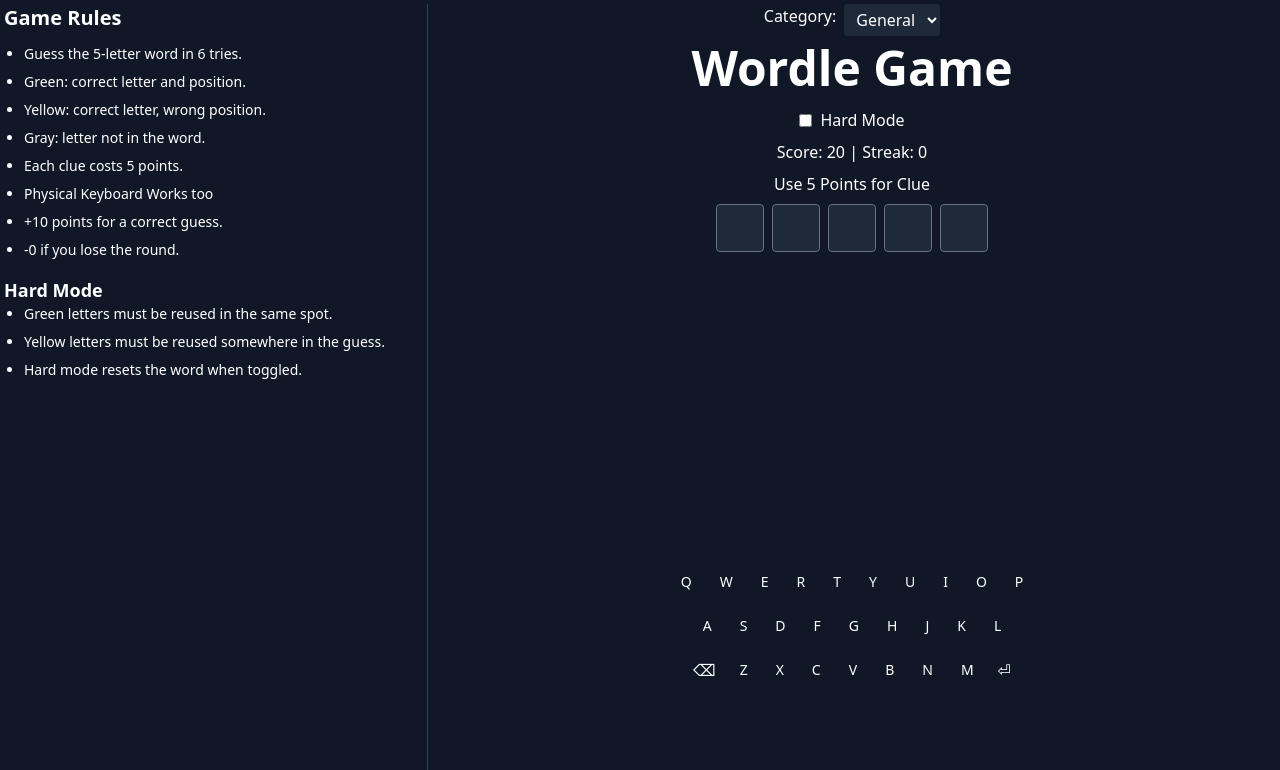
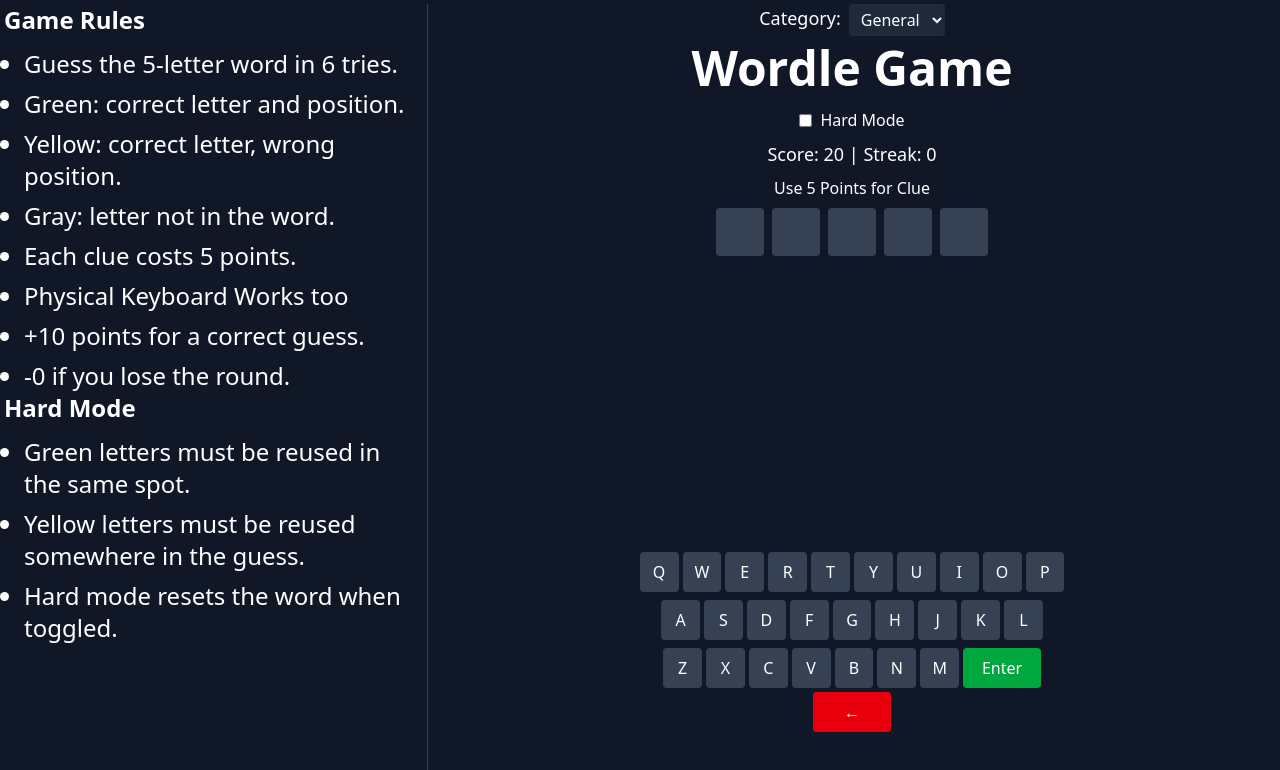
Before and after one commit to MansoorShaik02/Wordle_Game, a React (Vite) app: page / in a window 1280 px wide. Shown: the top 770 px of the page. Built offline with nearby package versions, Linux system fonts and the light colour scheme.

Commit message:
version 0.2

```diff
--- a/src/App.jsx
+++ b/src/App.jsx
@@ -205,29 +205,37 @@
           showRules ? "block" : "hidden"
         } lg:block`}
       >
-        <h2 className="text-xl font-bold mb-3">Game Rules</h2>
-        <ul className="text-sm list-disc pl-5 space-y-2">
-          <li>Guess the 5-letter word in 6 tries.</li>
-          <li>Green: correct letter and position.</li>
-          <li>Yellow: correct letter, wrong position.</li>
-          <li>Gray: letter not in the word.</li>
-          <li>Each clue costs 5 points.</li>
-          <li>Physical Keyboard Works too</li>
-          <li>+10 points for a correct guess.</li>
-          <li>-0 if you lose the round.</li>
+        <h2 className="text-xl lg:text-2xl font-bold mb-3">Game Rules</h2>
+        <ul className="text-xl lg:text-base list-disc pl-5 space-y-2">
+          <li className="lg:text-2xl">Guess the 5-letter word in 6 tries.</li>
+          <li className="lg:text-2xl">Green: correct letter and position.</li>
+          <li className="lg:text-2xl">
+            Yellow: correct letter, wrong position.
+          </li>
+          <li className="lg:text-2xl">Gray: letter not in the word.</li>
+          <li className="lg:text-2xl">Each clue costs 5 points.</li>
+          <li className="lg:text-2xl">Physical Keyboard Works too</li>
+          <li className="lg:text-2xl">+10 points for a correct guess.</li>
+          <li className="lg:text-2xl">-0 if you lose the round.</li>
         </ul>
-        <h3 className="text-lg font-semibold mt-4">Hard Mode</h3>
-        <ul className="text-sm list-disc pl-5 space-y-2">
-          <li>Green letters must be reused in the same spot.</li>
-          <li>Yellow letters must be reused somewhere in the guess.</li>
-          <li>Hard mode resets the word when toggled.</li>
+        <h3 className="text-xl lg:text-2xl font-bold mb-3">Hard Mode</h3>
+        <ul className="text-sm lg:text-base list-disc pl-5 space-y-2">
+          <li className="lg:text-2xl">
+            Green letters must be reused in the same spot.
+          </li>
+          <li className="lg:text-2xl">
+            Yellow letters must be reused somewhere in the guess.
+          </li>
+          <li className="lg:text-2xl">
+            Hard mode resets the word when toggled.
+          </li>
         </ul>
       </div>
 
       {/* Right Panel - Game */}
       <div className="lg:w-2/3 w-full flex flex-col items-center">
         <div className="w-full flex justify-center mb-2">
-          <label className="mr-2 font-medium">Category:</label>
+          <label className="mr-2 font-medium lg:text-lg">Category:</label>
           <select
             value={category}
             onChange={(e) => {
@@ -260,9 +268,10 @@
           <span>Hard Mode</span>
         </label>
 
-        <p className="mb-2">
+        <p className="mb-2 lg:text-lg">
           Score: {score} | Streak: {streak}
         </p>
+
         <button
           onClick={getClue}
           disabled={score < 5 || revealedLetters.length === targetWord.length}
@@ -275,15 +284,17 @@
           {[...guesses, currentGuess.padEnd(5)]
             .slice(0, 6)
             .map((guess, rowIdx) => (
-              <div key={rowIdx} className="flex gap-2 justify-center">
-                {guess.split("").map((letter, i) => (
+              <div key={rowIdx} className="flex gap-2">
+                {guess.split("").map((letter, idx) => (
                   <motion.div
-                    key={i}
-                    className={`w-12 h-12 flex items-center justify-center rounded text-xl font-bold border border-gray-500 ${
+                    key={idx}
+                    className={`w-12 h-12 flex items-center justify-center text-xl font-bold rounded ${
                       rowIdx < guesses.length
-                        ? getLetterStatus(letter, i)
-                        : "bg-gray-800"
+                        ? getLetterStatus(letter, idx)
+                        : "bg-gray-700"
                     }`}
+                    initial={{ scale: 0 }}
+                    animate={{ scale: 1 }}
                   >
                     {letter}
                   </motion.div>
@@ -295,33 +306,36 @@
         {message && <p className="mb-2 text-yellow-300">{message}</p>}
 
         {/* Keyboard */}
-        <div className="space-y-2 mt-4">
-          {keyboardKeys.map((row, i) => (
-            <div key={i} className="flex justify-center gap-1">
-              {i === 2 && (
-                <button
-                  onClick={() => handleKeyPress("Backspace")}
-                  className="px-2 py-1"
-                >
-                  ⌫
-                </button>
-              )}
+        <div className="w-full max-w-md mx-auto px-2">
+          {keyboardKeys.map((row, rowIndex) => (
+            <div
+              key={rowIndex}
+              className="flex justify-center flex-wrap gap-1 mb-2"
+            >
               {row.map((key) => (
                 <button
                   key={key}
                   onClick={() => handleKeyPress(key)}
-                  className="px-3 py-2 text-sm"
+                  className="bg-gray-700 text-white rounded px-2 py-2 text-sm sm:px-3 sm:py-2 sm:text-base w-[9%] min-w-[36px]"
                 >
                   {key}
                 </button>
               ))}
-              {i === 2 && (
-                <button
-                  onClick={() => handleKeyPress("Enter")}
-                  className="px-2 py-1"
-                >
-                  ⏎
-                </button>
+              {rowIndex === 2 && (
+                <>
+                  <button
+                    onClick={() => handleKeyPress("Enter")}
+                    className="bg-green-600 text-white rounded px-2 py-2 text-sm sm:px-3 sm:py-2 sm:text-base w-[18%] min-w-[72px]"
+                  >
+                    Enter
+                  </button>
+                  <button
+                    onClick={() => handleKeyPress("Backspace")}
+                    className="bg-red-600 text-white rounded px-2 py-2 text-sm sm:px-3 sm:py-2 sm:text-base w-[18%] min-w-[72px]"
+                  >
+                    ←
+                  </button>
+                </>
               )}
             </div>
           ))}
```
